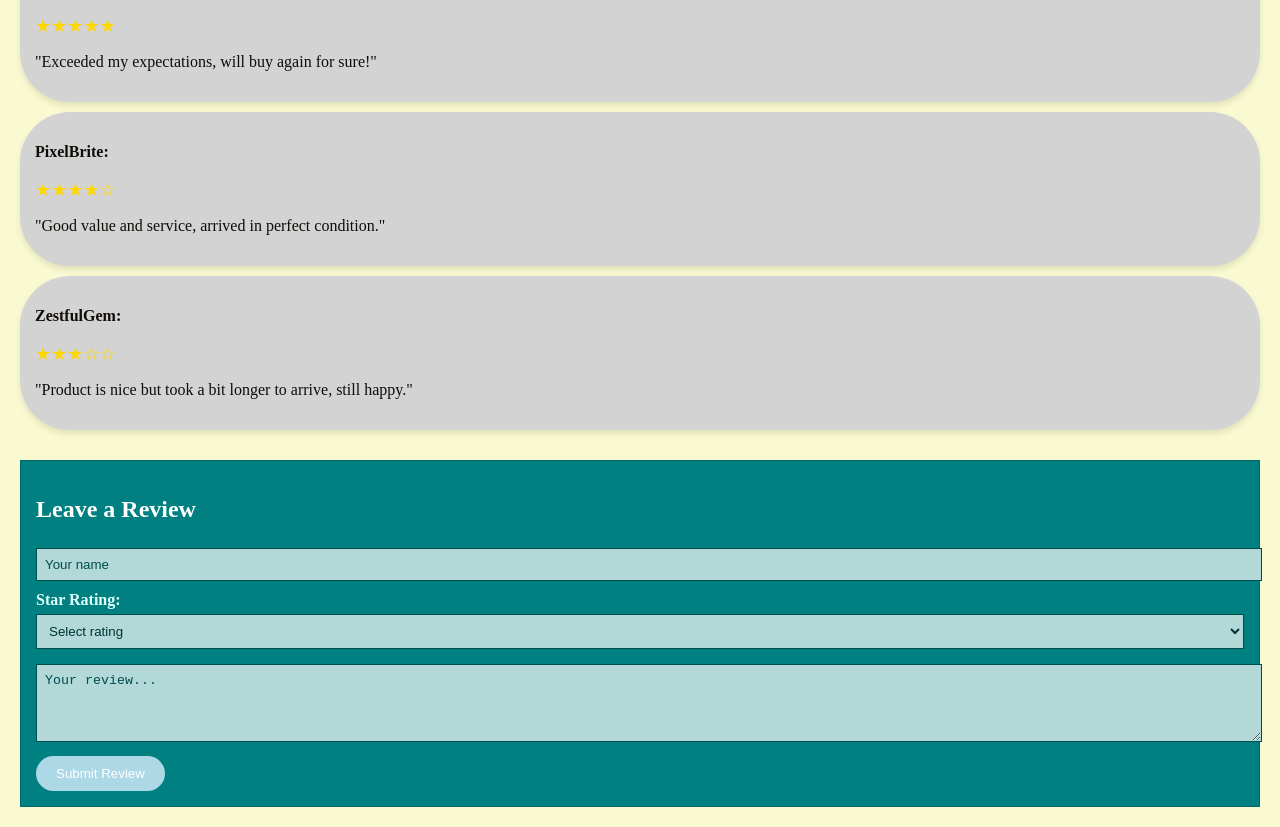
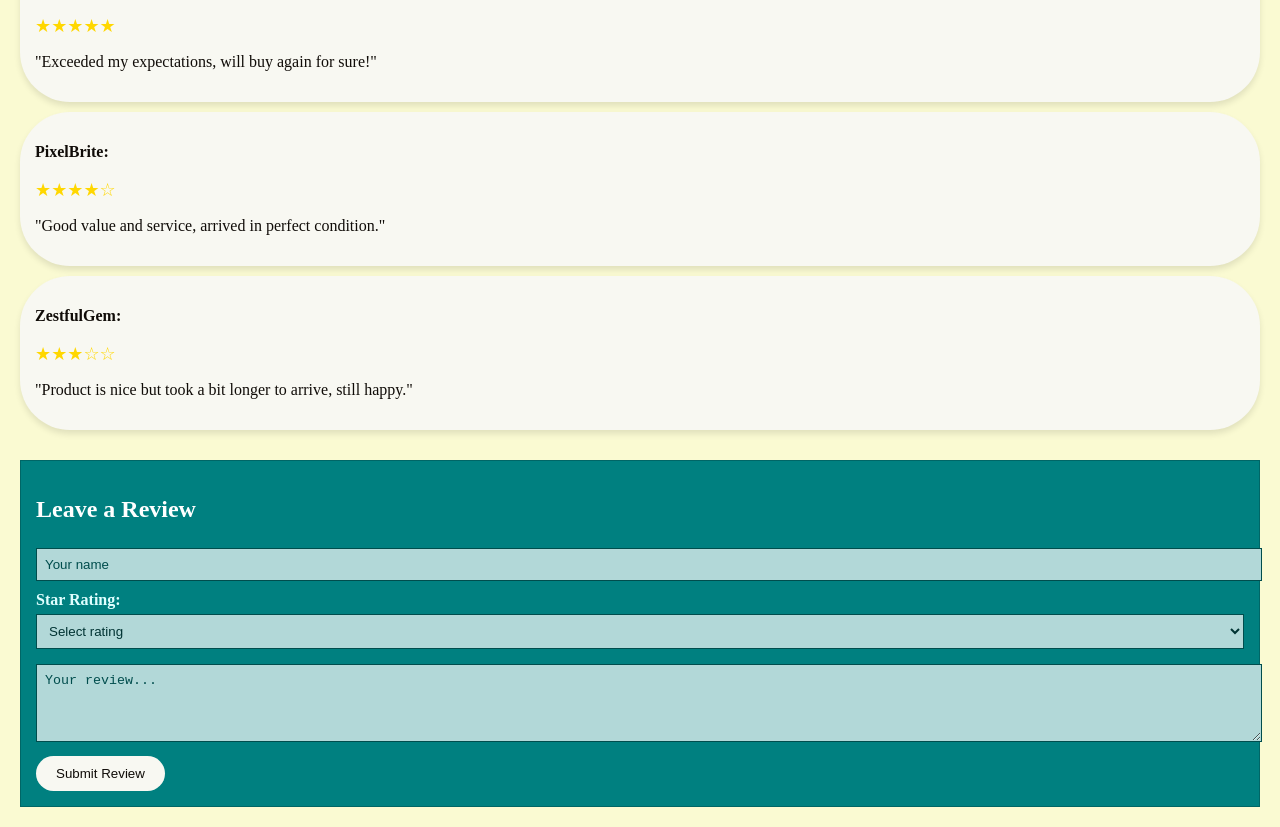
Before and after one commit to sleepneverpays/sleepneverpays-reviews, a plain HTML site: page index.html in a window 1280 px wide. Shown: the part 1046-1873 px from the top of the page. Drawn offline with Linux system fonts and the light colour scheme.

Commit message:
Update index.html

```diff
--- a/index.html
+++ b/index.html
@@ -69,11 +69,17 @@
     /* Oval shape for the review button */
     button {
       border-radius: 50px;
+      background-color: #f8f8f2; /* off-white */
+      color: #100C08;
+    }
+    button:hover {
+      background-color: #e6e6d9; /* slightly darker off-white on hover */
+      color: #100C08;
     }
 
-    /* Light gray background for review boxes */
+    /* Off-white background for review boxes */
     .review {
-      background-color: #d3d3d3; /* lightgray */
+      background-color: #f8f8f2; /* off-white */
     }
 
     /* Change font to Times New Roman for the whole page */
```
